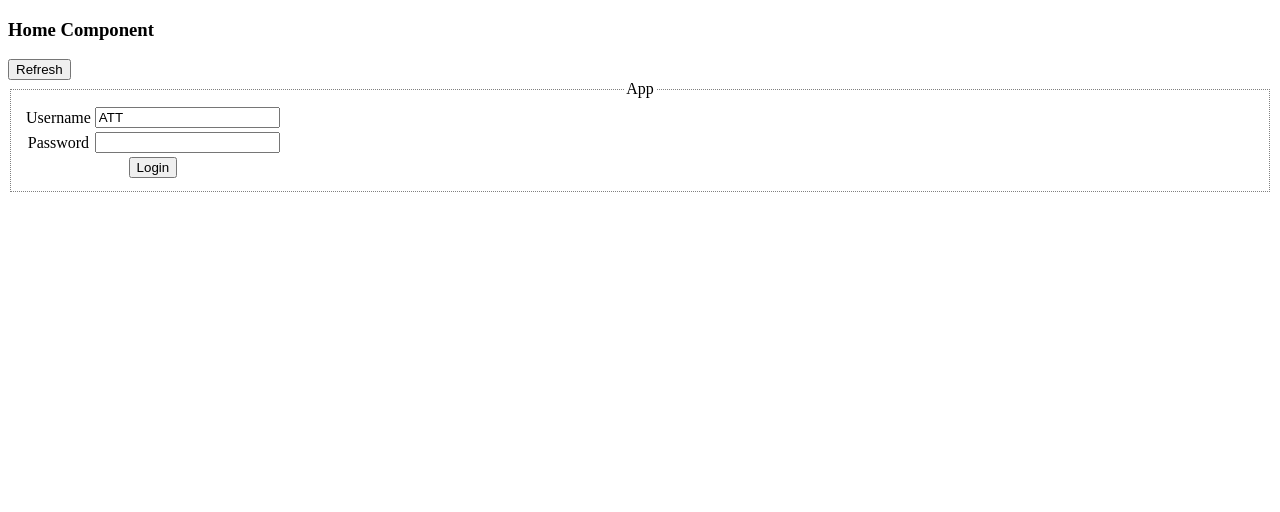
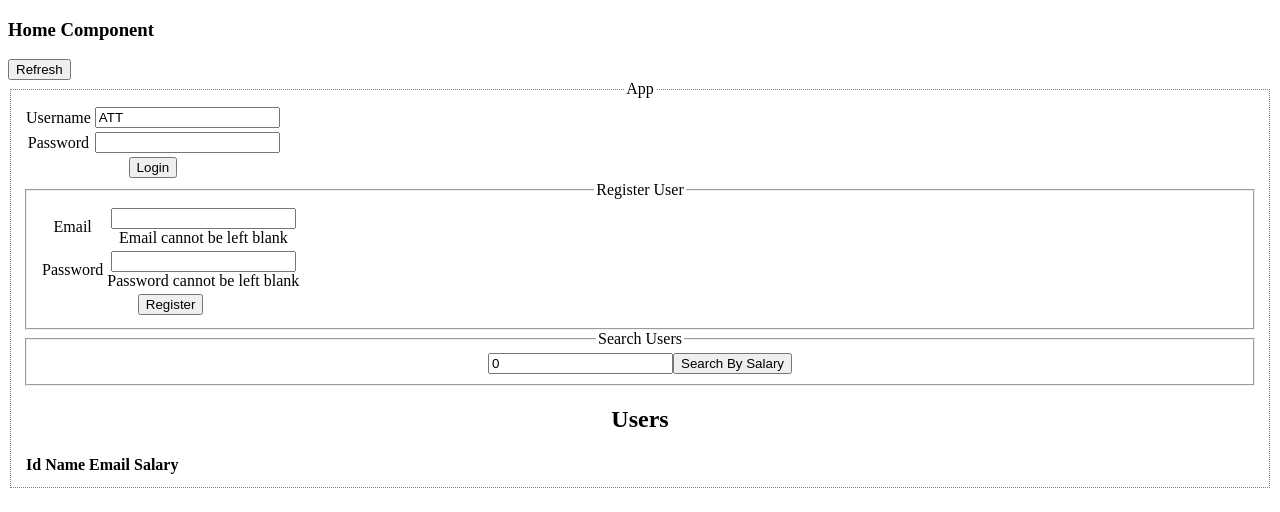
Before and after one commit to techmomo/angular-basics, an Angular app in the folder angular/user-service/: page / in a window 1280 px wide. Shown: the top 512 px of the page. Built offline with nearby package versions, Linux system fonts and the light colour scheme.

Commit message:
Fetch api

```diff
--- a/angular/user-service/src/app/login/login.component.html
+++ b/angular/user-service/src/app/login/login.component.html
@@ -14,3 +14,62 @@
         </tr>
     </table>
 </form>
+<fieldset>
+    <legend>Register User</legend>
+    <div *ngIf="error" class="error">
+    {{error}}
+    </div>
+    <form [formGroup]="registration" (submit)="register()">
+    <table>
+        <tr>
+            <td>Email</td>
+            <td>
+                <input type="text" name="email" formControlName="email" />
+                <div *ngIf="registration.status == 'INVALID'">
+                    <div *ngIf="registration.controls['email'].errors">
+                        <div *ngIf="registration.controls['email'].errors.required">
+                            Email cannot be left blank
+                        </div>
+                        <div *ngIf="registration.controls['email'].errors.email">
+                            Please specify a valid email address e.g. gg@gmail.com
+                        </div>
+                    </div>
+                </div>
+            </td>
+        </tr>
+        <tr>
+            <td>Password</td>
+            <td><input type="password" name="password" formControlName="password"/>
+                <div *ngIf="registration.controls['password'].errors">
+                    Password cannot be left blank
+                </div>
+            </td>
+        </tr>
+        <tr>
+            <td colspan="2"><input type="submit" value="Register" /></td>
+        </tr>
+    </table>
+</form>
+</fieldset>
+<fieldset>
+    <legend>Search Users</legend>
+    <form [formGroup]="userForm" (submit)="getUsers()">
+        <input type="number" formControlName="salary" />
+        <input type="submit" value="Search By Salary" />
+    </form>
+</fieldset>
+<h2>Users</h2>
+<table>
+    <tr>
+        <th>Id</th>
+        <th>Name</th>
+        <th>Email</th>
+        <th>Salary</th>
+    </tr>
+        <tr *ngFor="let u of users">
+            <td>{{u.id}}</td>
+            <td>{{u.name}}</td>
+            <td>{{u.email}}</td>
+            <td>{{u.salary}}</td>
+        </tr>
+</table>
--- a/angular/user-service/src/app/login/login.component.ts
+++ b/angular/user-service/src/app/login/login.component.ts
@@ -1,7 +1,8 @@
 import { Component, OnInit } from '@angular/core';
-import { FormBuilder, FormGroup } from '@angular/forms';
+import { FormBuilder, FormControl, FormGroup, Validators } from '@angular/forms';
 import { masterProjects } from '../data/project.data';
 import { Project } from '../entities/Project';
+import { UserService } from '../services/user.service';
 
 @Component({
   selector: 'app-login',
@@ -11,13 +12,20 @@ import { Project } from '../entities/Project';
 export class LoginComponent implements OnInit {
 
   login:FormGroup
+  registration:FormGroup
   private user:any
   errorMessage:string
+  error:string
+  users:any;
+  userForm:FormGroup
 
   project:Project = masterProjects[0];
-  constructor(private builder:FormBuilder) {
+  constructor(private builder:FormBuilder,private service:UserService) {
     this.buildLoginForm();
+    this.buildRegisterForm();
+    this.buildUserForm();
     this.errorMessage='' // reset to default
+    console.log(this.registration);
   }
 
   ngOnInit(): void {
@@ -26,8 +34,21 @@ export class LoginComponent implements OnInit {
     this.login = this.builder.group({
       username: this.project.pname,
       password: ''
-    })
+    });
   }
+  buildUserForm(){
+    this.userForm = this.builder.group({
+      salary: 0
+    });
+  }
+  buildRegisterForm(){
+    this.registration= new FormGroup({
+      email: new FormControl('',[
+        Validators.required,Validators.email]),
+      password: new FormControl('',Validators.required)
+    });
+  }
+
   loginUser(){
     //console.log(this.login);
     this.user= {
@@ -40,4 +61,19 @@ export class LoginComponent implements OnInit {
     }
     console.log(this.user);
   }
+  register(){
+    console.log(this.registration);
+    let registerUser = {
+      email: this.registration.value.email,
+      password : this.registration.value.password
+    }
+    console.log(registerUser);
+    // save user
+  }
+  getUsers(){
+    this.service.filterUsersBySalary(this.userForm.value.salary).then(data=>{
+      console.log(data);
+      this.users = data;
+    });
+  }
 }
--- a/angular/user-service/src/app/services/user.service.ts
+++ b/angular/user-service/src/app/services/user.service.ts
@@ -1,22 +1,18 @@
 import { parseI18nMeta } from '@angular/compiler/src/render3/view/i18n/meta';
 import { Injectable } from '@angular/core';
-import { Service } from './Service';
 
 @Injectable({
   providedIn: 'root'
 })
-export class UserService implements Service{
+export class UserService{
   constructor() { }
 
-  //
-  get(){
-
-  }
-  add(){
-
-  }
-  getAll(){
-
+  filterUsersBySalary(salary:number):Promise<string>{
+    // fetch all users from REST API
+    // call a rest api
+    // STEP 1 : test status api
+    const url = 'http://localhost:12345' + `/users/salary/greater/${salary}`;
+    return fetch(url).then(res=>res.json()).then(res=>res.data);
   }
 
   getMessage():void{
```
Also changed, not shown: angular/user-service/src/app/login/login.component.css (line endings or trailing spaces).
